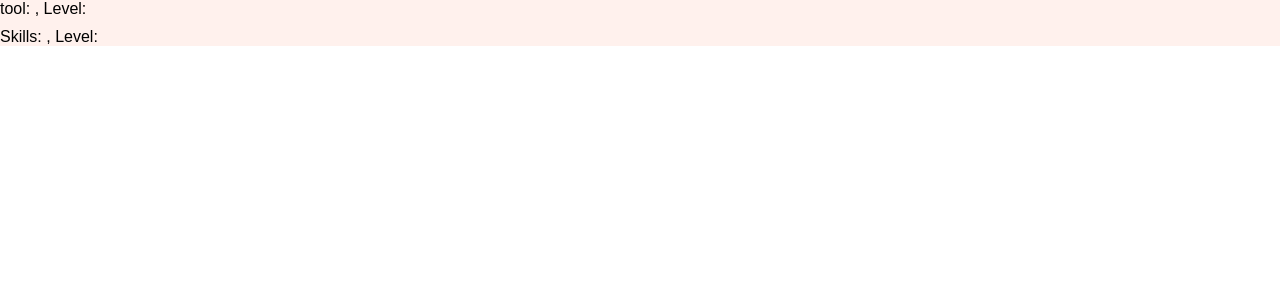
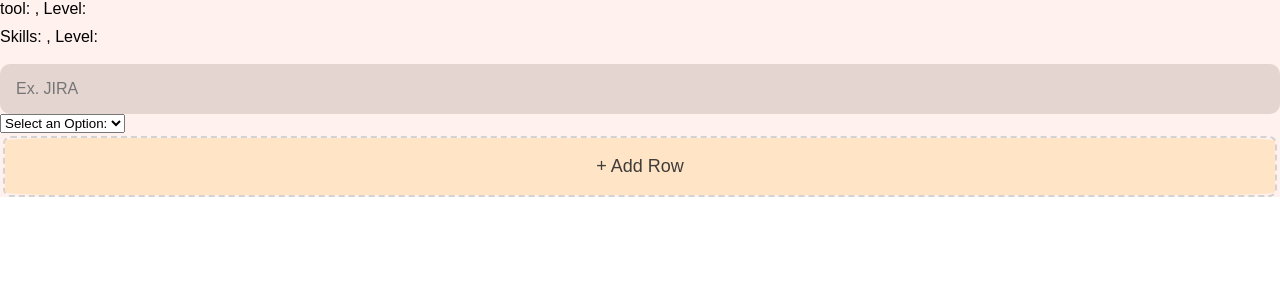
Before and after one commit to cherryontech/minty_fresh_project, a React (Create React App) app: page /dummy in a window 1280 px wide. Shown: the top 300 px of the page. Built offline with nearby package versions, Linux system fonts and the light colour scheme.

Commit message:
started adding into plan

```diff
--- a/src/pages/DummyPage.jsx
+++ b/src/pages/DummyPage.jsx
@@ -1,8 +1,44 @@
 import React from 'react';
 // import ArrayDisplay from './ArrayDisplay';
+import deleteIcon from '../assets/icons/delete-icon.png';
+
 
 const DummyPage = ({strengths, setStrengths}) => {
 
+         //removes the row when delete selected in the skills array
+         const handleToolsRemove = (index) => {
+            const copy = {...strengths};
+            copy.tools.splice(index, 1);
+
+            console.log(copy);
+            setStrengths(copy);
+        };
+
+
+        //adds row when add row button selected in the skills array
+        const handleToolsAdd = () => {
+            const toolList = {...strengths};
+            toolList.tools.push({ tools: '', level: ''});
+            setStrengths(toolList);
+        };
+
+
+         // updates array with inputs in the skills array
+        const handleToolsChange = (f, index) => {
+            const {name, value} = f.target;
+            const toolsList = {...strengths};
+            toolsList.tools[index] = {
+                ...toolsList.tools[index],
+                [name]: value,
+            };
+
+            console.log(index);
+
+            console.log(toolsList.tools, "This is list");
+
+            setStrengths(input => ({...input, [f.target.name]: [f.target.value]}));
+            setStrengths(toolsList);
+        };
 
 
 
@@ -29,6 +65,60 @@ const DummyPage = ({strengths, setStrengths}) => {
                 ))}
             </ul>
 
+
+
+            {strengths.tools.map((singleTool, index) => (
+                            <div key={index} className='tools-array'>
+
+                                <div className='tools__input'>
+
+                                    <div className="inputs-only">
+                                        <input
+                                        className='text_input'
+                                        name='tools'
+                                        id='tools'
+                                        placeholder='Ex. JIRA'
+                                        // onChange={(e) => handleToolsChange(e, index)}
+                                        ></input>
+                                        <select className="dropdown"
+                                        id='level'
+                                        name='level'
+                                        // onChange={(e) => handleToolsChange(e, index)}
+                                        >
+                                            <option value="">
+                                                Select an Option:
+                                            </option>
+                                            <option value="Beginner">
+                                                Beginner
+                                            </option>
+                                            <option value="Proficient">
+                                                Proficient
+                                            </option>
+                                            <option value="Expert">
+                                                Expert
+                                            </option>
+                                        </select>
+
+                                    </div>
+                                    {strengths.tools.length > 1 && (
+                                        <button type="button" className=".button__delete">
+                                            <img className='delete-icon'
+                                            src={deleteIcon}
+                                            alt='Delete'
+                                            onClick = {() => handleToolsRemove(index)}/>
+                                        </button>
+                                    )}
+                                </div>
+
+                                {strengths.tools.length - 1 === index && strengths.tools.length < 5 && (
+                                    <div className="add-row">
+                                        <button type="button" className=".button__add-row"
+                                        onClick={handleToolsAdd}>+ Add Row</button>
+                                    </div>
+                                )}
+                        </div>
+                    ))}
+
         </div>
     )
 }
```
Also changed, not shown: src/pages/Plan/Plan.jsx (+75 -0 lines).
